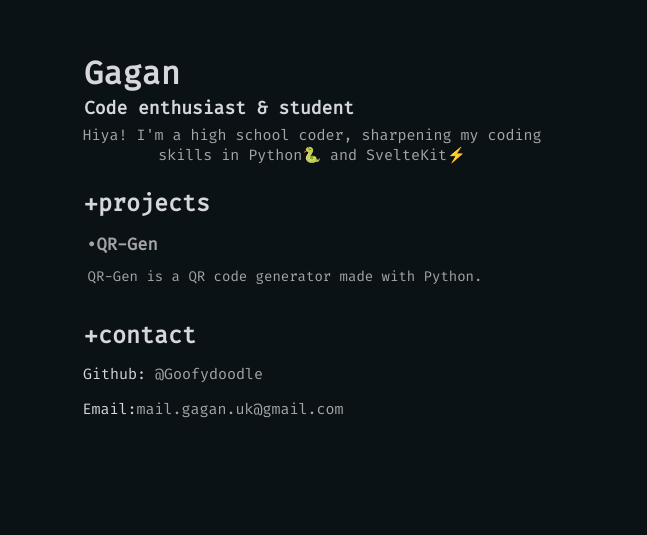
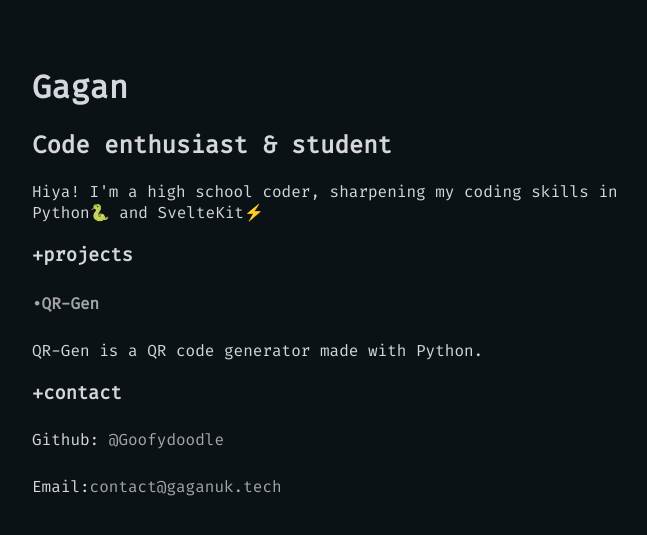
Before and after one commit to Goofydoodle/Portfolio, a SvelteKit app: page / in a window 1280 px wide. Shown: the part 119-654 px from the top of the page, without its empty margins (308-955 px from the left). Built offline with nearby package versions, Linux system fonts and the light colour scheme.

Commit message:
Better-CSS

```diff
--- a/package.json
+++ b/package.json
@@ -8,7 +8,7 @@
 		"preview": "vite preview"
 	},
 	"devDependencies": {
-		"@sveltejs/adapter-auto": "^3.0.0",
+		"@sveltejs/adapter-auto": "^3.2.0",
 		"@sveltejs/kit": "^2.0.0",
 		"@sveltejs/vite-plugin-svelte": "^3.0.0",
 		"svelte": "^4.2.7",
--- a/src/routes/+page.svelte
+++ b/src/routes/+page.svelte
@@ -1,7 +1,9 @@
 <script>
 
+</script>
 
-</script>
+<div class="main">
+ <div class="content">
 
    <div class="name">
    <h1>Gagan</h1>
@@ -12,7 +14,7 @@
    </div>
 
    <div class="about">
- <p>Hiya! I'm a high school coder, sharpening my coding <br>skills in Python🐍 and SvelteKit⚡</p>
+   <p>Hiya! I'm a high school coder, sharpening my coding skills in Python🐍 and SvelteKit⚡</p>
    </div>
 
    <div class="projects">
@@ -22,6 +24,7 @@
    <div class="QR-Gen">
     <h4><a href="https://github.com/Goofydoodle/QR-Gen" target="_blank">•QR-Gen</a></h4>
    </div>
+
    <div class="QR-Gen-desc">
     <p>QR-Gen is a QR code generator made with Python.</p>
    </div>
@@ -36,103 +39,30 @@
         <p>Github: <a href="https://github.com/Goofydoodle" target="_blank" class="git">@Goofydoodle</a></p>
     </div>
     <div class="email">
-        <p>Email:<a href="mailto:mail.gagan.uk@gmail.com">mail.gagan.uk@gmail.com</a>
+        <p>Email:<a href="mailto:contact@gaganuk.tech">contact@gaganuk.tech</a>
+    </div>
 </div>
 </div>
 
+</div>
+<style>
 
-<style>
-.name{
-    position: relative;
+.main{
+
   text-align: center;
-    top: 150px;
-    right:200px;
-    padding:0px;
+  min-height: 100vh;
+  display: flex;
+  flex-direction: column;
+  justify-content: center;
+  align-items: center;
 
 }
 
-.sabout{
-    position: relative;
-    text-align: center;
-    top: 130px;
-    right:113px;
-    font-size: 12px;
-    padding: 0px;
-
-    }
-.about{
-    position: relative;
-    text-align: center;
-    top: 120px;
-    right:20px;
-    font-size: 15px;
-    padding: 0px;
-    color:#a5a5a5;
-
+.content {
+            max-width: 600px;
+            text-align: left;
         }
 
-.projects{position: relative;
-    text-align: center;
-    top: 120px;
-    right:185px;
-    font-size: 20px;
-    padding: 0px;
-
-    }
-.QR-Gen{
-    position: relative;
-    text-align: center;
-    font-size:17px;
-    top: -15px;
-    right: 25px;
-    padding: 0px;
-    color: #a5a5a5;
-
-    }
-
-.QR-Gen-desc{
-    position: relative;
-    text-align: center;
-    font-size: 14px;
-    top: -30px;
-    left: 138px;
-    padding: 0px;
-    color: #a5a5a5;
-
-    }
-
-.contact{
-    position: relative;
-    text-align: center;
-    top: 100px;
-    right: 10px;
-    left: -192px;
-    font-size: 20px;
-    padding: 0px;
-
-    }
-
-.github{
-    position: relative;
-    text-align: center;
-    top: -15px;
-    right:0px;
-    left: 33px;
-    padding: 0px;
-    font-size:15px;
-
-    }
-.email{
-    position: relative;
-    text-align: center;
-    top: -25px;
-    right: 0px;
-    left: 73px;
-    padding: 0px;
-    font-size:15px;
-
-
-    }
 
  a {
   background-image: linear-gradient(
@@ -148,6 +78,7 @@
   position: relative;
   -webkit-background-clip: text;
   -webkit-text-fill-color: transparent;
+
   transition: all 0.3s ease-in-out;
  }
 
@@ -174,7 +105,9 @@
     @media only screen and (max-width: 600px) {
   .name, .sabout, .about, .projects, .QR-Gen, .QR-Gen-desc, .contact, .github, .email {
     position: relative;
-    text-align: center;
+    text-align: left;
+    justify-content: center;
+    align-items: center;
     top: 0;
     right: 0;
     left: 0;
```
Also changed, not shown: 1 other file (tests, documents, lock files or other folders). Lines whose indentation alone changed are shown as unchanged.
